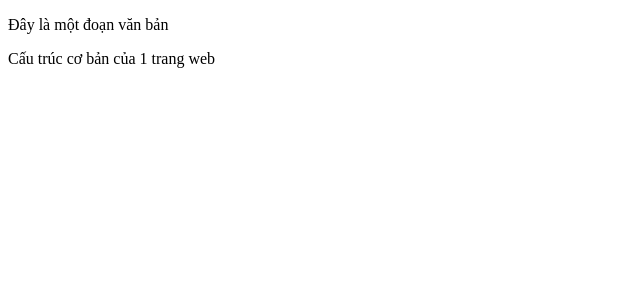
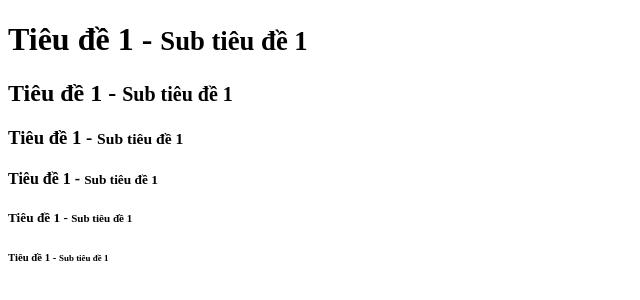
Before and after one commit to QuangDaiVan/html-css-basic, a plain HTML site: page index.html in a window 1280 px wide. Shown: the whole page, without its empty margins (0-640 px from the left). Drawn offline with Linux system fonts and the light colour scheme.

Commit message:
lession 4

```diff
--- a/index.html
+++ b/index.html
@@ -8,8 +8,12 @@
 </head>
 
 <body>
-    <p>Đây là một đoạn văn bản</p>
-    <p>Cấu trúc cơ bản của 1 trang web</p>
+    <h1>Tiêu đề 1 - <small>Sub tiêu đề 1</small></h1>
+    <h2>Tiêu đề 1 - <small>Sub tiêu đề 1</small></h2>
+    <h3>Tiêu đề 1 - <small>Sub tiêu đề 1</small></h3>
+    <h4>Tiêu đề 1 - <small>Sub tiêu đề 1</small></h4>
+    <h5>Tiêu đề 1 - <small>Sub tiêu đề 1</small></h5>
+    <h6>Tiêu đề 1 - <small>Sub tiêu đề 1</small></h6>
 </body>
 
 </html>
```
